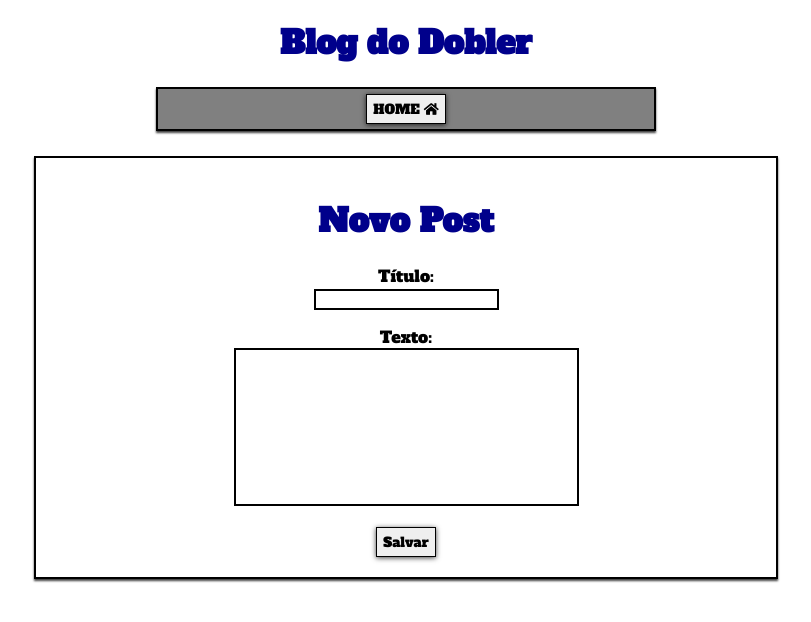
After one commit to MrDobler/django, a Django app: page /post/new/ in a window 1280 px wide. The commit adds this page. Shown: the top 622 px of the page, without its empty margins (234-1045 px from the left). Run offline with Django 3.2, Linux system fonts and the light colour scheme.

Commit message:
Adicionado editar e deletar post

```diff
--- a/app/forms.py
+++ b/app/forms.py
@@ -2,8 +2,8 @@ from django import forms
 from .models import Post
 
 
-class PostForm(form.ModelForm):
+class PostForm(forms.ModelForm):
 
     class Meta:
         model = Post
-        field = ('title', 'text')
+        fields = ('title', 'text',)
--- a/app/static/css/blog.css
+++ b/app/static/css/blog.css
@@ -5,13 +5,13 @@
 }
 
 @font-face {
-    font-family: DoHyeon;
-    src: url('../fonts/DoHyeon.ttf')
+    font-family: AlfaSlabOne;
+    src: url('../fonts/AlfaSlabOne.ttf')
 }
 
 h1 {
     color: darkblue;
-    font-family: DoHyeon;
+    font-family: AlfaSlabOne;
 }
 
 .content {
@@ -25,33 +25,37 @@ h1 {
 .published {
     margin-bottom: 0;
     color: darkblue;
-    font-family: DoHyeon;
+    font-family: AlfaSlabOne;
 }
 
 .blog-title {
     background-color: grey;
     margin: 0;
     padding: 10px 10px;
-    font-family: DoHyeon;
+    font-family: AlfaSlabOne;
     color: navy;
     -webkit-text-stroke-width: 1px;
     -webkit-text-stroke-color: white;
 }
 
-a:link, a:active, a:visited {
-    text-decoration: none;
+a, a:link, a:visited, a:focus, a:hover, a:active {
+    text-decoration:none;
 }
 
 .blog-text {
     background-color: lightgrey;
     margin: 0;
     padding: 5px 5px;
-    font-family: DoHyeon;
+    font-family: AlfaSlabOne;
 }
 
 @media screen and (max-width: 990px){
     .header, .content {
         width: 300px;
+    }
+
+    textarea {
+        max-width: 200px;
     }
 }
 
@@ -68,4 +72,26 @@ button {
     height: 30px;
     cursor: pointer;
     box-shadow: 0px 1px 5px 0px rgba(0,0,0,0.75);
+    font-family: AlfaSlabOne;
 }
+
+.date {
+    font-family: AlfaSlabOne;
+}
+
+.create-form {
+    font-family: AlfaSlabOne;
+}
+
+#id_text {
+    border: 2px solid black !important;
+    resize: none;
+}
+
+#id_title {
+    border: 2px solid black !important;
+}
+
+label {
+    font-family: AlfaSlabOne !important;
+}
--- a/app/templates/blog/base.html
+++ b/app/templates/blog/base.html
@@ -5,6 +5,7 @@
     <meta name="viewport"
           content="width=device-width, user-scalable=no, initial-scale=1.0, maximum-scale=1.0, minimum-scale=1.0">
     <meta http-equiv="X-UA-Compatible" content="ie=edge">
+    <link rel="shortcut icon" href="../../static/DBlog.png" />
     <link rel="stylesheet" href="../../static/css/blog.css">
     <link rel="stylesheet" href="../../static/fontawesome/css/all.css">
     <title>Blog do Dobler</title>
@@ -15,7 +16,14 @@
             <h1>Blog do Dobler</h1>
         </div>
         <div class="menu">
-            <button type="button"><strong>POST</strong>&nbsp;<i class="fas fa-plus-circle"></i></button>
+            <a href="{% url 'post_list' %}">
+                <button type="button">HOME&nbsp;<i class="fas fa-home"></i></button>
+            </a>
+            {% if user.is_authenticated %}
+                <a href="{% url 'post_new' %}">
+                    <button type="button">POST&nbsp;<i class="fas fa-plus-circle"></i></button>
+                </a>
+            {% endif %}
         </div>
     </div>
 
--- /dev/null
+++ b/app/templates/blog/post_edit.html
@@ -0,0 +1,17 @@
+{% extends "blog/base.html" %}
+
+{% block content %}
+    <h1 style="text-align: center">Novo Post</h1>
+    <form style="text-align: center" method="POST" class="create-form">
+        {% csrf_token %}
+        <p>
+            <label style="font-family: DoHyeon; display: block;" for="title">Título:</label>
+            {{ form.title }}
+        </p>
+        <p>
+            <label style="font-family: DoHyeon; display: block;" for="text">Texto:</label>
+            {{ form.text }}
+        </p>
+        <button type="submit">Salvar</button>
+    </form>
+{% endblock  %}
--- a/app/urls.py
+++ b/app/urls.py
@@ -4,4 +4,7 @@ from . import views
 urlpatterns = [
     path('', views.post_list, name='post_list'),
     path('post/<int:pk>/', views.post_detail, name='post_detail'),
+    path('post/new/', views.post_new, name='post_new'),
+    path('post/<int:pk>/edit', views.post_edit, name='post_edit'),
+    path('post/<int:pk>/delete', views.post_delete, name='post_delete'),
 ]
--- a/app/views.py
+++ b/app/views.py
@@ -1,15 +1,57 @@
 from django.shortcuts import render, get_object_or_404
 from .models import Post
+from .forms import PostForm
+from django.shortcuts import redirect
+from django.utils import timezone
 
 # Create your views here.
 
 
 def post_list(request):
 
-    posts = Post.objects.order_by('published_date')
+    posts = Post.objects.order_by('-published_date')
     return render(request, 'blog/post_list.html', {'posts': posts})
 
 def post_detail(request, pk):
 
-    post = get_object_or_404(Post, pk=pk)
+    post = get_object_or_404(Post, pk = pk)
     return render(request, 'blog/post_detail.html', {'post':post})
+
+def post_new(request):
+    if request.method == "POST":
+        form = PostForm(request.POST)
+
+        if form.is_valid():
+            post = form.save(commit = False)
+            post.author = request.user
+            post.published_date = timezone.now()
+            post.save()
+
+            return redirect('post_detail', pk = post.pk)
+    else:
+        form = PostForm()
+        return render(request, 'blog/post_edit.html', {'form': form})
+
+def post_edit(request, pk):
+    post = get_object_or_404(Post, pk = pk)
+
+    if request.method == 'POST':
+        form = PostForm(request.POST, instance = post)
+        if form.is_valid():
+            post = form.save(commit = False)
+            post.author = request.user
+            post.published_date = timezone.now()
+            post.save()
+
+
+            return redirect('post_detail', pk = post.pk)
+    else:
+        form = PostForm(instance = post)
+
+    return render(request, 'blog/post_edit.html', {'form': form})
+
+def post_delete(request, pk):
+    post = get_object_or_404(Post, pk = pk)
+    post.delete()
+
+    return redirect('/')
```
Also changed, not shown: app/templates/blog/post_detail.html (+9 -1 lines), blog/settings.py (+5 -7 lines), app/static/DBlog.png (added), app/static/fonts/AlfaSlabOne.ttf (added), db.sqlite3.
